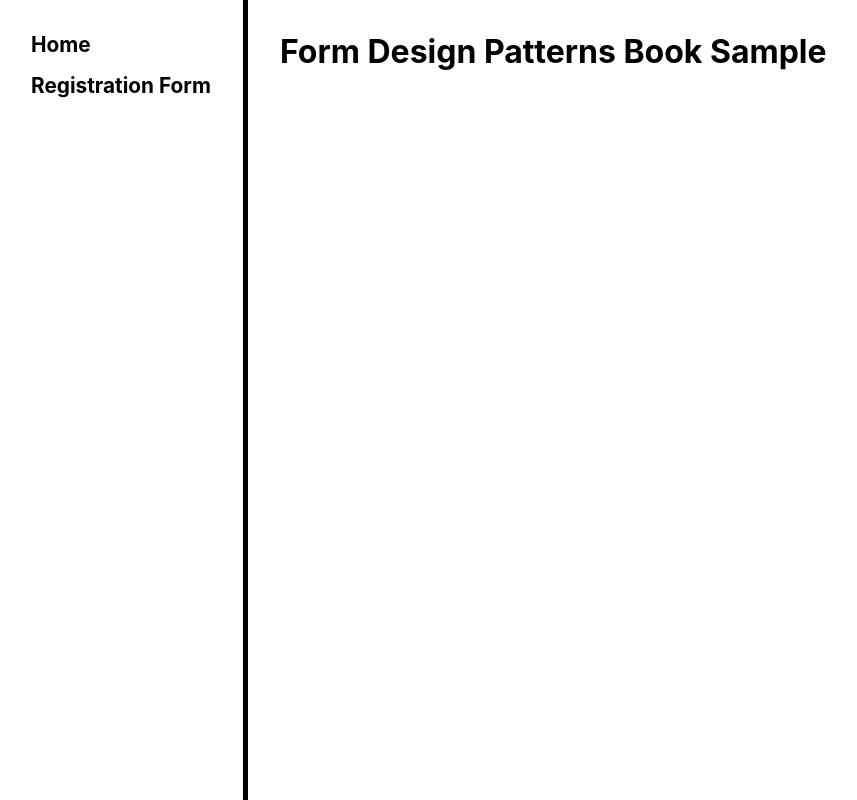
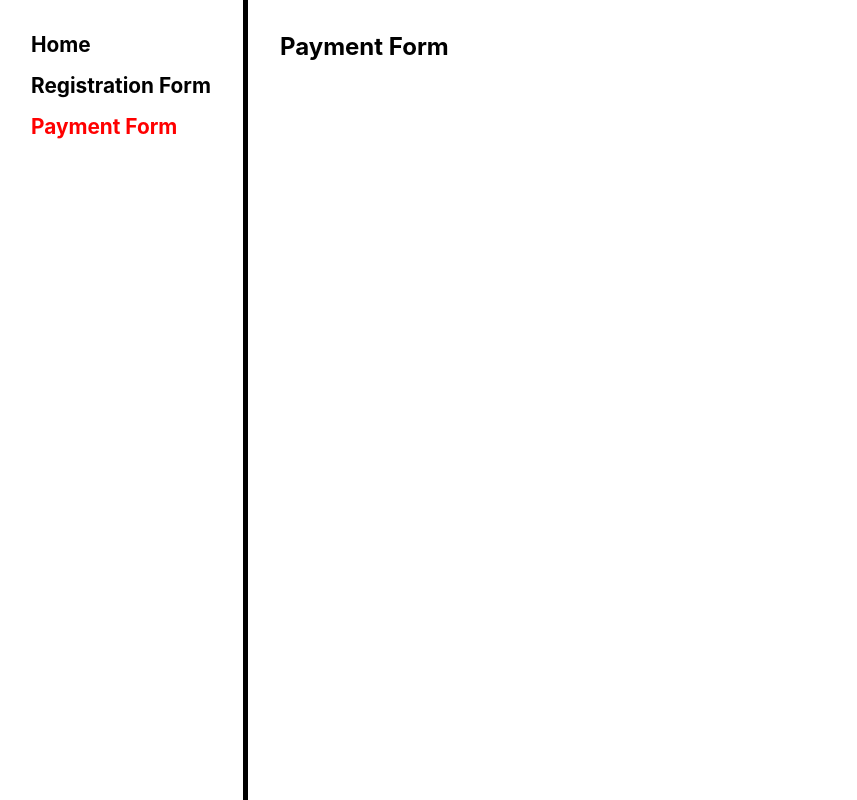
Before and after one commit to shgtkshruch/form-design-patterns-book, a React (Create React App) app: page /payment-form in a window 1280 px wide. Shown: the whole page, without its empty margins (1-858 px from the left). Built offline with nearby package versions, Linux system fonts and the light colour scheme.

Commit message:
Add payment form page

```diff
--- a/src/App.js
+++ b/src/App.js
@@ -6,7 +6,8 @@ import {
   Route,
   NavLink
 } from "react-router-dom";
-import RegistrationFrom from './registration-form';
+import RegistrationFrom from './registration-form/';
+import PaymentForm from './payment-form/';
 import Home from './Home';
 import Nav from './Nav';
 import './App.css';
@@ -28,11 +29,15 @@ export default () => (
       <Nav>
         <NavLink to="/">Home</NavLink>
         <NavLink to="registration-form" activeClassName="is-active">Registration Form</NavLink>
+        <NavLink to="payment-form" activeClassName="is-active">Payment Form</NavLink>
       </Nav>
       <div className="container">
         <Switch>
           <Route path="/registration-form">
             <RegistrationFrom />
+          </Route>
+          <Route path="/payment-form">
+            <PaymentForm />
           </Route>
           <Route path="/">
             <Home />
@@ -40,5 +45,5 @@ export default () => (
         </Switch>
       </div>
     </div>
-  </Router>
+ </Router>
 )
--- /dev/null
+++ b/src/payment-form/index.js
@@ -0,0 +1,5 @@
+import React from 'react';
+
+export default () => (
+  <h2>Payment Form</h2>
+);
```
